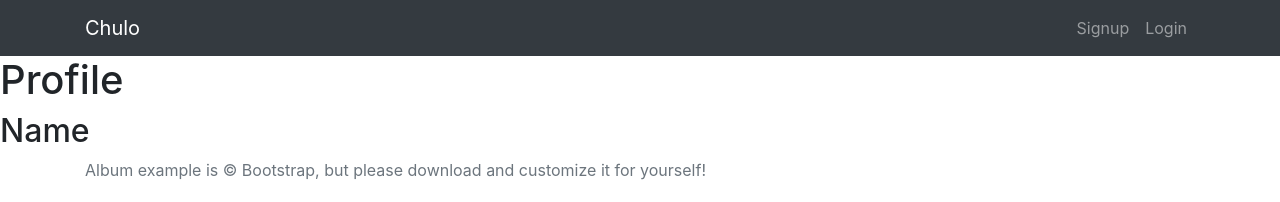
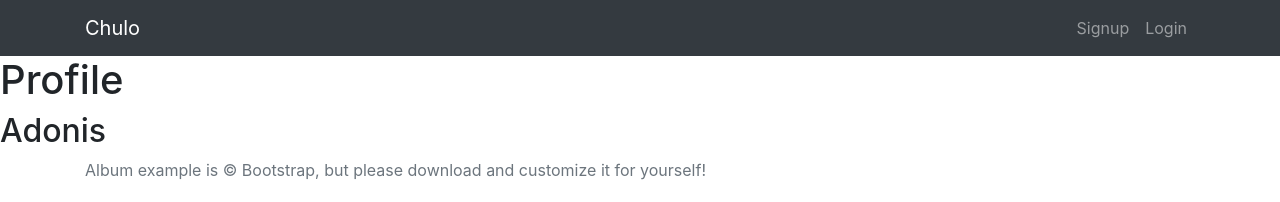
Before and after one commit to ADamian17/chulo, a React (Create React App) app: page /profile in a window 1280 px wide. Shown: the top 202 px of the page. Built offline with nearby package versions, Linux system fonts and the light colour scheme; no server answers.

Commit message:
added profile container

```diff
--- a/src/components/Navbar/Profile/Profile.js
+++ b/src/components/Navbar/Profile/Profile.js
@@ -3,12 +3,10 @@ import React from 'react';
 
 const Profile = (props) => {
 
-  // const userName = props.userData.name
-  // console.log(userName)
    return (
      <>
       <h1>Profile</h1>
-      <h2>Name</h2>
+      <h2>Adonis</h2>
      </>
    )
 }
--- a/src/config/routes.js
+++ b/src/config/routes.js
@@ -4,11 +4,11 @@ import {Switch, Route} from 'react-router-dom'
 import Home from '../components/Home/Home';
 import Register from '../components/Navbar/Signup/Register'
 import Login from '../components/Navbar/Login/Login';
-import Profile from '../components/Navbar/Profile/Profile';
+import Profile from '../containers/ProfileContainer/ProfileContainer';
 import Movies from '../containers/MoviesContainer/MoviesContainer'
 
 
-export default ({currentUser, setCurrentUser, userData}) => (
+export default ({currentUser, setCurrentUser }) => (
   <Switch>
     <Route exact path="/welcome" component={Home} />
     <Route path="/signup" component={Register} />
@@ -16,7 +16,7 @@ export default ({currentUser, setCurrentUser, userData}) => (
         <Login currentUser={currentUser} setCurrentUser={setCurrentUser} />
       )}
     />
-    <Route path="/profile" component={Profile} userData={userData} />
+    <Route path="/profile" component={Profile} />
      <Route path="/movies" component={Movies} />
   </Switch>
 )
--- a/src/containers/MoviesContainer/movieCard/movieCard.js
+++ b/src/containers/MoviesContainer/movieCard/movieCard.js
@@ -6,15 +6,14 @@ const MovieCard = (props) => {
     return (
       <div  className="col-md-4" key={index}>
         <div className="card mb-4 shadow-sm">
-          <svg className="bd-placeholder-img card-img-top" width="100%" height="225" xmlns="http://www.w3.org/2000/svg" preserveAspectRatio="xMidYMid slice" focusable="false" role="img" aria-label="Placeholder: Thumbnail"><title>Placeholder</title><rect width="100%" height="100%" fill="#55595c"></rect><text x="50%" y="50%" fill="#eceeef" dy=".3em">{movie.title}</text></svg>
+         <img src={movie.img} alt="ima" width="100%" height="100%" />
           <div className="card-body">
-            <p className="card-text">{}</p>
+            <p className="card-text">{movie.description}</p>
           <div className="d-flex justify-content-between align-items-center">
           <div className="btn-group">
-            <button type="button" className="btn btn-sm btn-outline-secondary">View</button>
-            <button type="button" className="btn btn-sm btn-outline-secondary">Edit</button>
+            <button type="button" className="btn btn-sm btn-outline-secondary">Add</button>
+            <button type="button" className="btn btn-sm btn-outline-secondary">Details</button>
           </div>
-              <small className="text-muted">9 mins</small>
           </div>
         </div>
       </div>
--- /dev/null
+++ b/src/containers/ProfileContainer/ProfileContainer.js
@@ -0,0 +1,15 @@
+import React, { Component }  from 'react';
+// import axios from 'axios';
+import Profile from '../../components/Navbar/Profile/Profile'
+
+
+class ProfileContainer extends Component{
+  render () {
+    return (
+      < Profile />
+    )
+  }
+}
+
+
+export default ProfileContainer;
```
